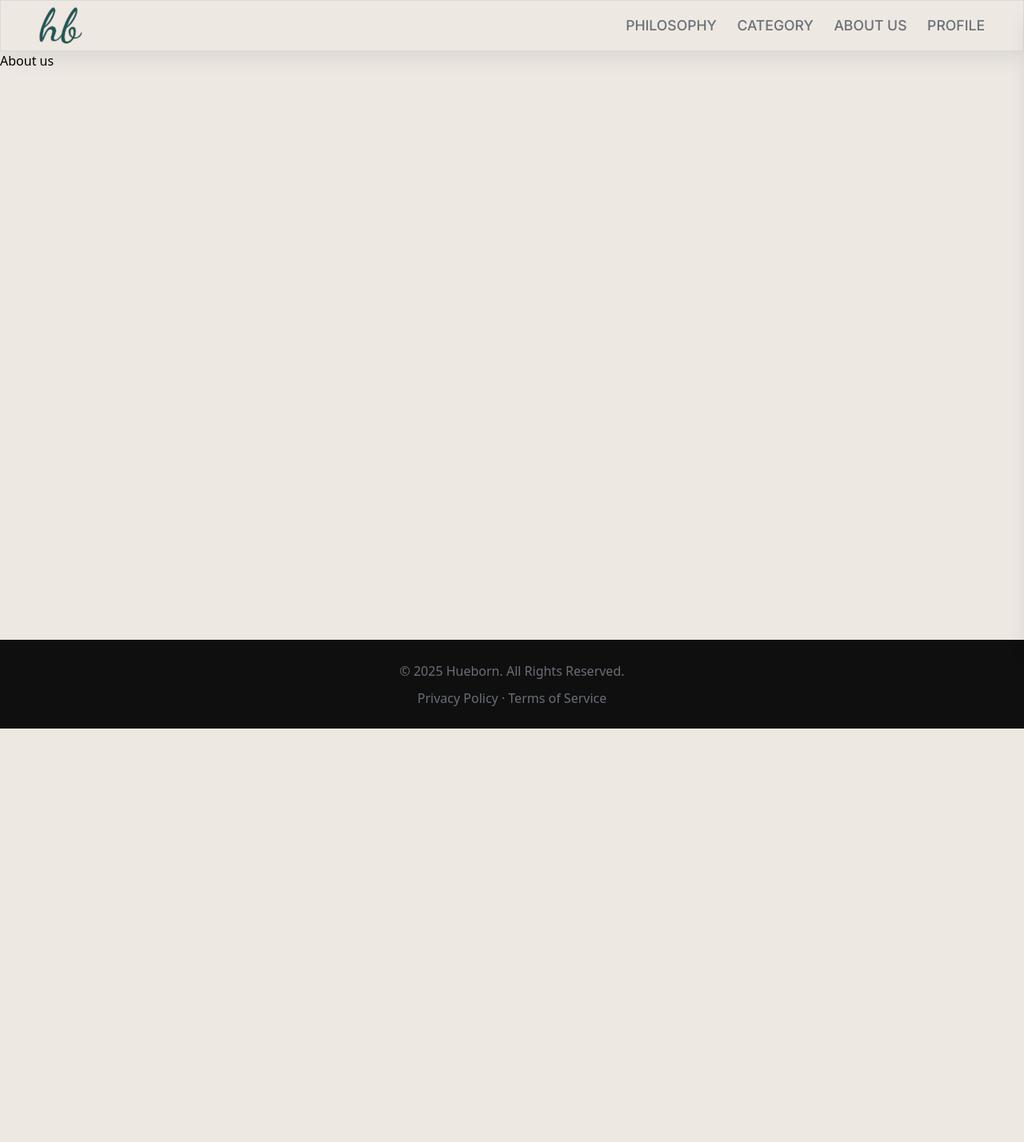
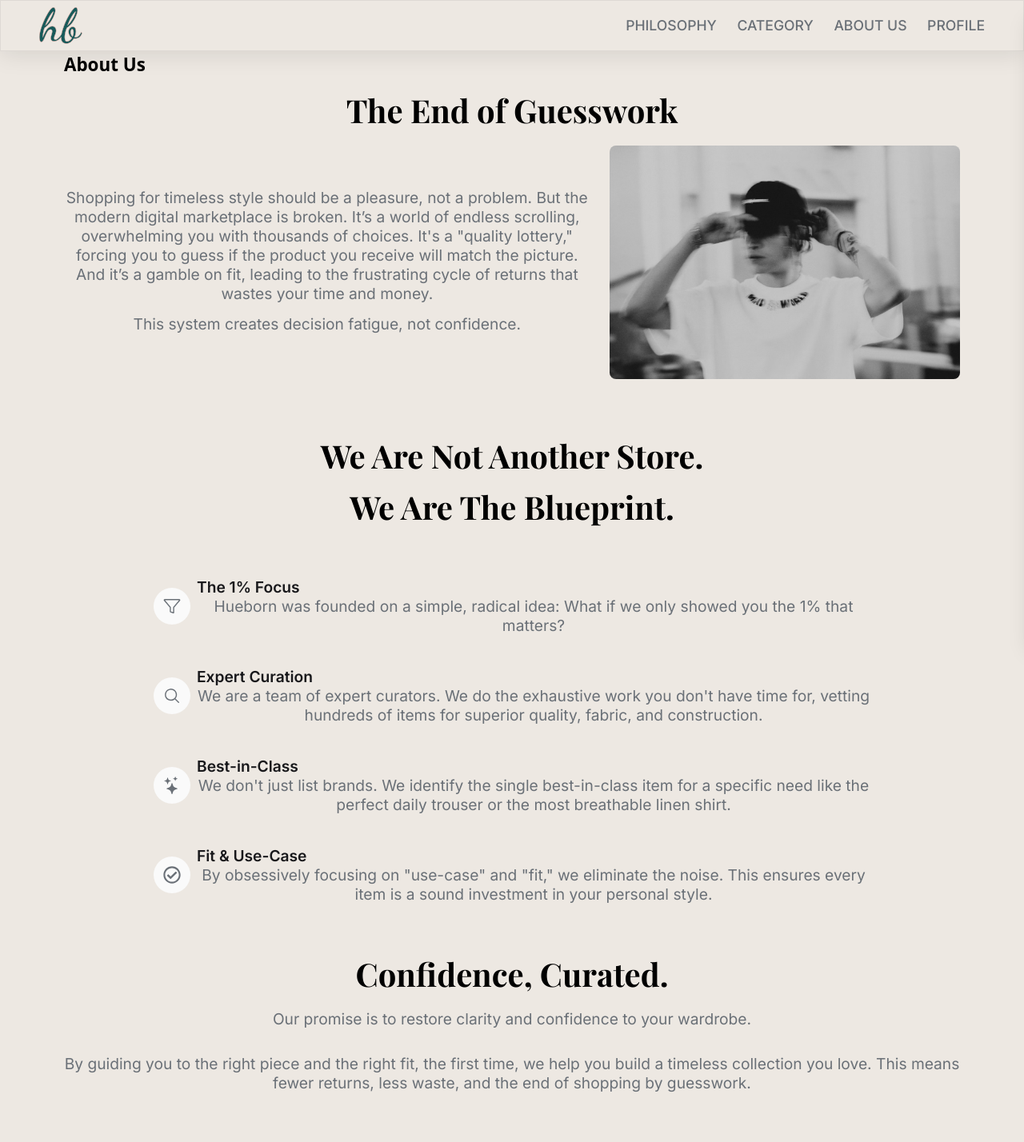
Before and after one commit to DevilPaddy/HueBorn, a Next.js app: page /aboutus in a window 1280 px wide. Shown: the top 1428 px of the page at 80% size. Before the commit the page ends 911 px from the top, so only its background shows below. Built offline with nearby package versions, Linux system fonts and the light colour scheme; a web font is replaced by a local one.

Commit message:
added about section

```diff
--- a/app/aboutus/page.tsx
+++ b/app/aboutus/page.tsx
@@ -1,4 +1,8 @@
 import { Metadata } from "next";
+import { IoFunnelOutline } from "react-icons/io5";
+import { HiMagnifyingGlass } from "react-icons/hi2";
+import { BsStars } from "react-icons/bs";
+import { FaRegCheckCircle } from "react-icons/fa";
 
 export const metadata: Metadata = {
   title: "About Us | HueBorn",
@@ -9,8 +13,83 @@
 export default function AboutPage() {
   return (
     <>
-      <div className="">
-        <h1>About us</h1>
+      <div className="max-w-[1440px] mx-auto px-[1.6em] md:px-[5em]">
+        <h6 className="text-[1.4em] font-semibold">About Us</h6>
+
+        <div className="flex flex-col items-center">
+          <p className="title-txt leading-10">The End of Guesswork</p>
+
+          <div className="flex flex-col md:flex-row items-center gap-6">
+            <div className="txt text-center md:w-[60%]">
+              <p className="sub-txt mb-3 leading-6">Shopping for timeless style should be a pleasure, not a problem. But the modern digital marketplace is broken. It’s a world of endless scrolling, overwhelming you with thousands of choices. It's a "quality lottery," forcing you to guess if the product you receive will match the picture. And it’s a gamble on fit, leading to the frustrating cycle of returns that wastes your time and money. </p>
+              <p className="sub-txt">This system creates decision fatigue, not confidence.</p>
+            </div>
+            <div className="img-us md:w-[40%]">
+              <img className=" rounded-lg" src="/about-us.jpg" alt="about us image" />
+            </div>
+          </div>
+        </div>
+
+        <div className="text-center mt-8 md:mt-16">
+          <p className="title-txt sm:leading-10 md:leading-14 lg:leading-16">
+            We Are Not Another Store. <br />
+            We Are The Blueprint.
+          </p>
+
+          <div className="sub-txt w-full flex items-center justify-center ">
+
+            <div className="max-w-4xl mx-auto flex flex-col items-center gap-10 leading-6 mt-8">
+              <div className="flex flex-col md:flex-row gap-2 items-center justify-center">
+                <div className="icon rounded-full bg-zinc-50 p-3 flex items-center justify-center text-[22px]">
+                  <IoFunnelOutline />
+                </div>
+                <div className="flex flex-col justify-center items-center md:items-start">
+                  <p className="font-semibold text-zinc-900">The 1% Focus</p>
+                  <p>Hueborn was founded on a simple, radical idea: What if we only showed you the 1% that matters? </p>
+                </div>
+              </div>
+
+              <div className="flex flex-col md:flex-row gap-2 items-center justify-center">
+                <div className="icon rounded-full bg-zinc-50 p-3 flex items-center justify-center text-[22px]">
+                  <HiMagnifyingGlass />
+                </div>
+                <div className="flex flex-col justify-center items-center md:items-start">
+                  <p className="font-semibold text-zinc-900">Expert Curation</p>
+                  <p>We are a team of expert curators. We do the exhaustive work you don't have time for, vetting hundreds of items for superior quality, fabric, and construction. </p>
+                </div>
+              </div>
+
+              <div className="flex flex-col md:flex-row gap-2 items-center justify-center">
+                <div className="icon rounded-full bg-zinc-50 p-3 flex items-center justify-center text-[22px]">
+                  <BsStars />
+                </div>
+                <div className="flex flex-col justify-center items-center md:items-start">
+                  <p className="font-semibold text-zinc-900">Best-in-Class</p>
+                  <p>We don't just list brands. We identify the single best-in-class item for a specific need like the perfect daily trouser or the most breathable linen shirt. </p>
+                </div>
+              </div>
+
+              <div className="flex flex-col md:flex-row gap-2 items-center justify-center">
+                <div className="icon rounded-full bg-zinc-50 p-3 flex items-center justify-center text-[22px]">
+                  <FaRegCheckCircle />
+                </div>
+                <div className="flex flex-col justify-center items-center md:items-start">
+                  <p className="font-semibold text-zinc-900">Fit & Use-Case</p>
+                  <p>By obsessively focusing on "use-case" and "fit," we eliminate the noise. This ensures every item is a sound investment in your personal style. </p>
+                </div>
+              </div>
+            </div>
+
+          </div>
+        </div>
+
+        <div className="flex flex-col items-center mb-12 mt-12 text-center">
+          <p className="title-txt leading-10">Confidence, Curated.</p>
+          <p className="sub-txt leading-6">Our promise is to restore clarity and confidence to your wardrobe. </p>
+          <p className="sub-txt mt-8 leading-6">By guiding you to the right piece and the right fit, the first time, we help you build a timeless collection you love. This means fewer returns, less waste, and the end of shopping by guesswork. </p>
+        </div>
+
+        <h4 className="text-center title-txt text-zinc-800 sm:leading-10 md:leading-14 lg:leading-16">Welcome to <span className="underline">Hueborn</span>. Welcome to <span className="underline">clarity</span>. </h4>
       </div>
     </>
   );
```
Also changed, not shown: public/about-us.jpg (added).
